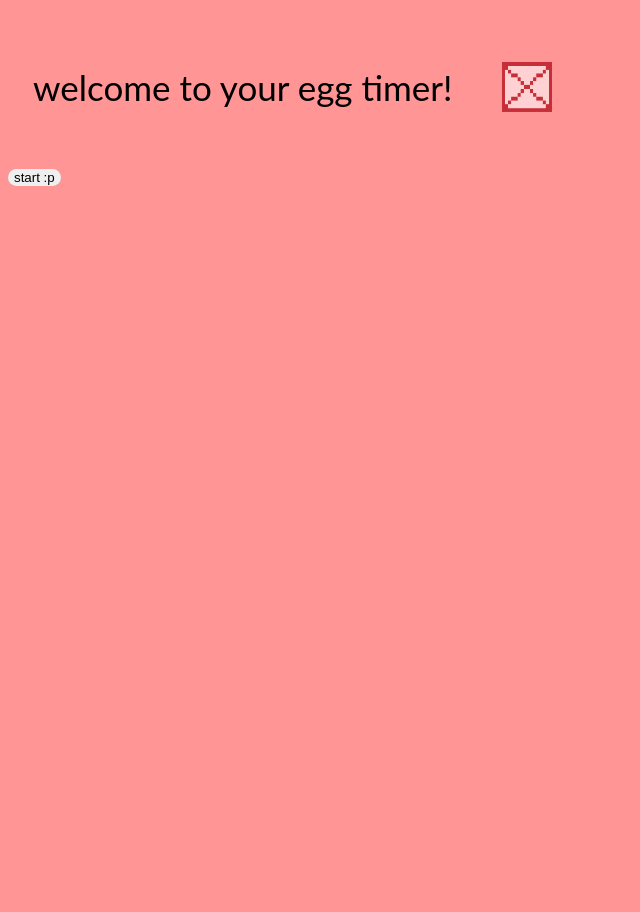
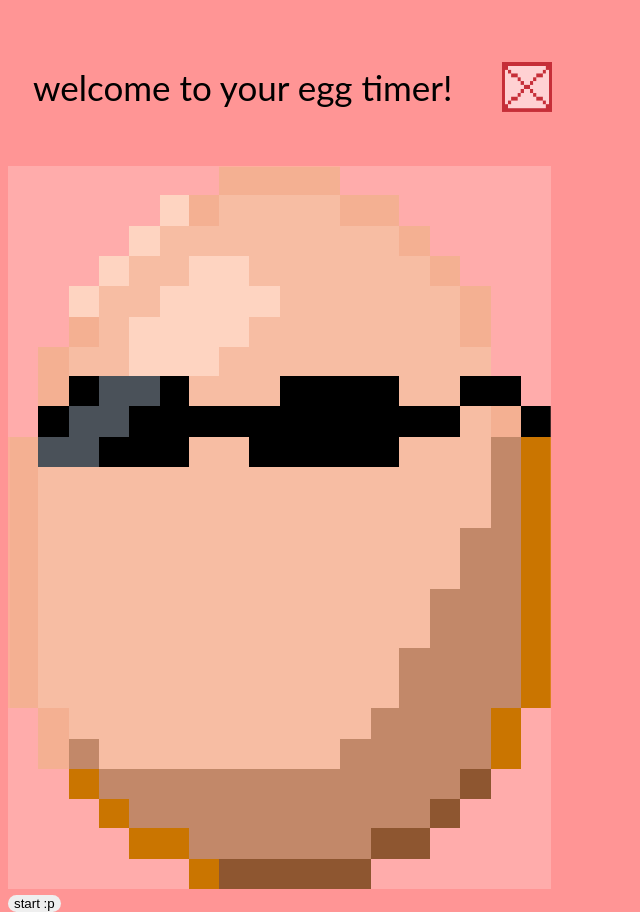
Before and after one commit to rgb-404/We-reGoing, a plain HTML site: page index.html in a window 1280 px wide. Shown: the whole page, without its empty margins (0-640 px from the left). Before the commit the page ends 866 px from the top, so only its background shows below. Drawn offline with Linux system fonts and the light colour scheme.

Commit message:
added intro egg link + divider for rest of page

```diff
--- a/index.html
+++ b/index.html
@@ -17,11 +17,20 @@
         </header>
 
 
+        <!-- image + start button -->
+        <div class = "content-body">
+
+            <div class = "main-content">
+                <img src = "assets/intro-egg.png" alt = "intropng">
+
+                <div>
+                    <button>start :p</button>
+                </div>
+            </div>
+
+        </div>
 
 
-        <div>
-            <button>start :p</button>
-        </div>
         <script src = "main.js"></script>
     </body>
 </html>
```
